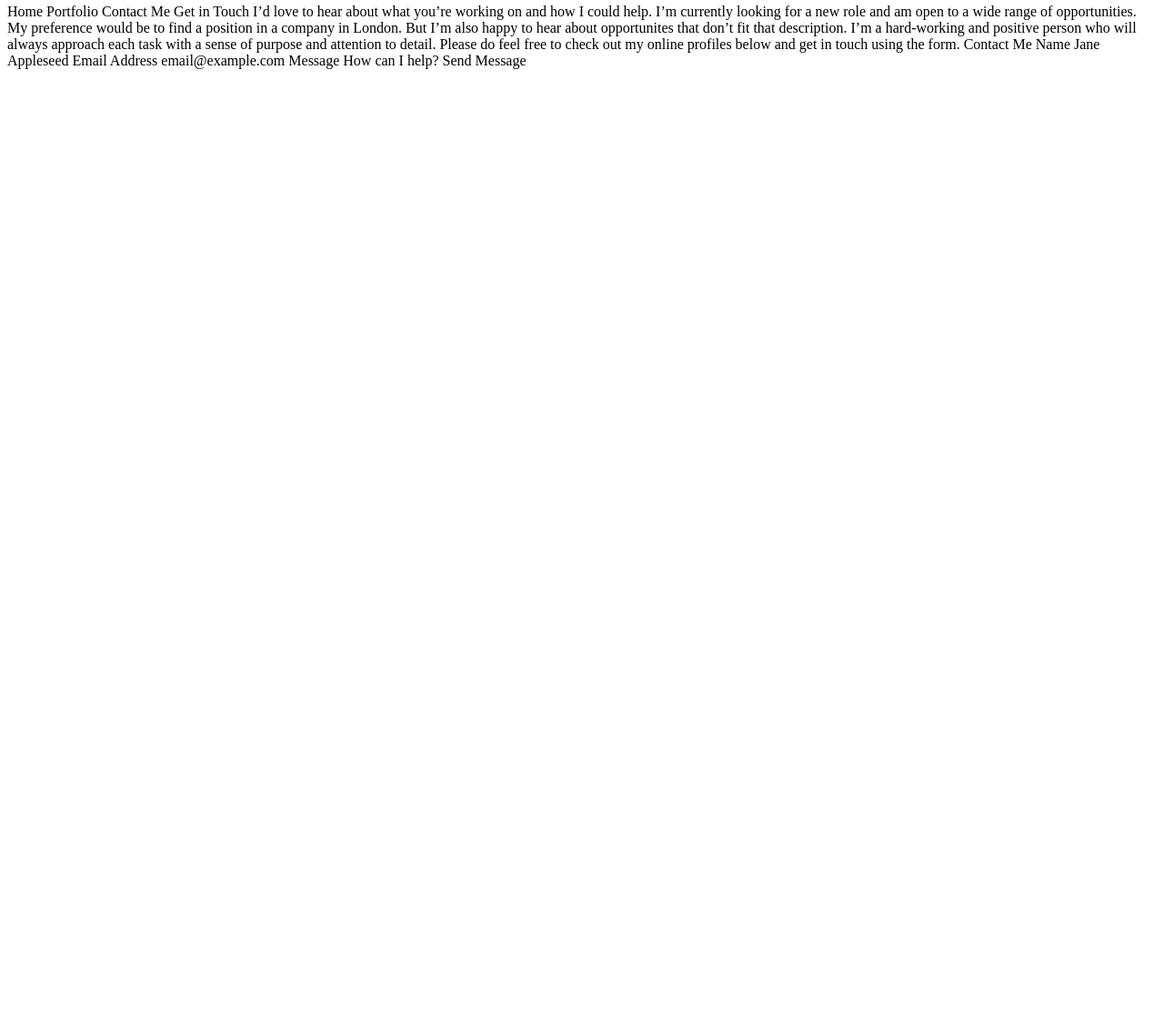
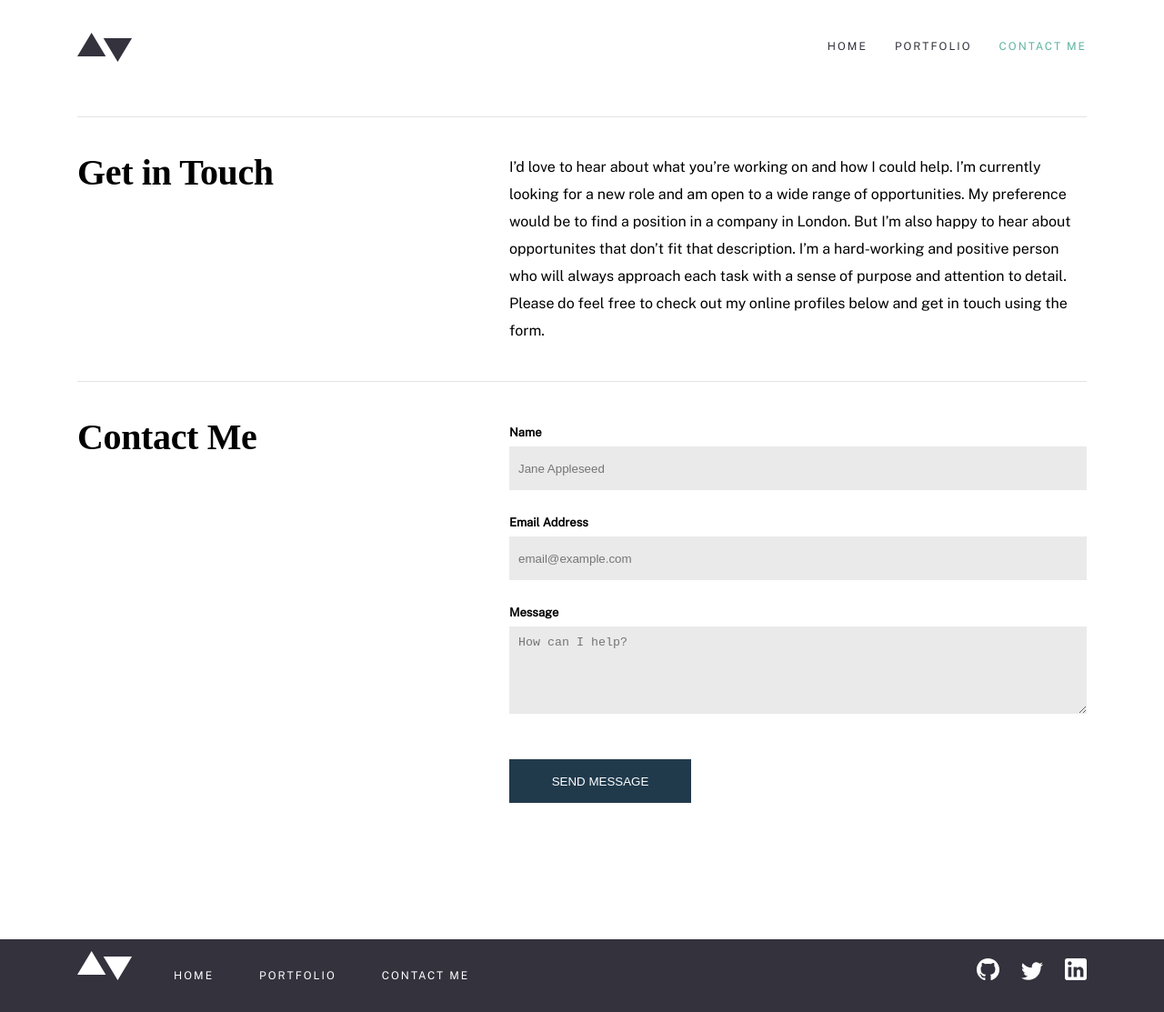
Before and after one commit to Zolfikaar/Minimalist-portfolio-website, a plain HTML site: page starter-code/contact.html in a window 1280 px wide. Shown: the part 4-1117 px from the top of the page at 91% size. Before the commit the page ends 800 px from the top, so only its background shows below. Drawn offline with nearby package versions, Linux system fonts and the light colour scheme; a web font is replaced by a local one.

Commit message:
finishing desktop style of contact page

```diff
--- a/starter-code/contact.html
+++ b/starter-code/contact.html
@@ -1,40 +1,136 @@
 <!DOCTYPE html>
 <html lang="en">
+
 <head>
   <meta charset="UTF-8">
   <meta name="viewport" content="width=device-width, initial-scale=1.0">
 
   <link rel="icon" type="image/png" sizes="32x32" href="./images/favicon-32x32.png">
+  <link rel="stylesheet" href="style.css">
 
-  <title>Frontend Mentor | Contact Me</title>
+  <title>Frontend Mentor | Minimalist Portfolio</title>
 </head>
+
 <body>
 
-  Home
-  Portfolio
-  Contact Me
+  <div class="container">
+    <nav class="navbar">
 
-  Get in Touch
+      <div class="logo">
+        <a href="index.html">
+          <svg xmlns="http://www.w3.org/2000/svg" width="61" height="32">
+            <path fill="#33323D" fill-rule="evenodd"
+              d="M60.082 5.878L44.408 32 28.735 5.878h31.347zM15.673 0l15.674 26.122H0L15.673 0z" />
+          </svg>
+        </a>
+      </div>
+      <ul class="navbar-list">
+        <li class="navbar-list-item "><a href="index.html">Home</a></li>
+        <li class="navbar-list-item "><a href="portfolio.html">Portfolio</a></li>
+        <li class="navbar-list-item active"><a href="contact.html">Contact Me</a></li>
+      </ul>
+    </nav>
+  </div>
 
+  <div class="contact-page">
+
+    <div class="container">
+
+      <hr>
+      <div class="section intro">
+
+        <div class="left-side">
+          <h2>Get in Touch</h2>
+        </div>
+
+        <div class="right-side">
+          <p>
             I’d love to hear about what you’re working on and how I could help. I’m currently
             looking for a new role and am open to a wide range of opportunities. My preference
             would be to find a position in a company in London. But I’m also happy to hear about
             opportunites that don’t fit that description. I’m a hard-working and positive person
             who will always approach each task with a sense of purpose and attention to detail.
             Please do feel free to check out my online profiles below and get in touch using the form.
+          </p>
+        </div>
 
-  Contact Me
+      </div>
 
-  Name
-  Jane Appleseed
 
-  Email Address
-  email@example.com
+      <hr>
+      <div class="section contact-form">
 
-  Message
-  How can I help?
+        <div class="left-side">
+          <h2>Contact Me</h2>
 
-  Send Message
+        </div>
+        <div class="right-side">
+          <form action="">
+            <div class="form-item">
+              <label for="name">Name</label>
+              <input type="text" id="name" placeholder="Jane Appleseed">
+            </div>
+            <div class="form-item">
+              <label for="email">Email Address</label>
+              <input type="email" id="email" placeholder="email@example.com">
+            </div>
+            <div class="form-item">
+              <label for="message">Message</label>
+              <textarea id="message" placeholder="How can I help?"></textarea>
+            </div>
+
+            <button class="btn-primary">Send Message</button>
+          </form>
+        </div>
+
+      </div>
+
+
+    </div>
+
+  </div>
+
+  <footer>
+    <div class="container">
+
+      <div class="footer-navs">
+        <ul class="footer-list">
+          <li class="footer-logo">
+            <svg xmlns="http://www.w3.org/2000/svg" width="61" height="32">
+              <path fill="#fff" fill-rule="evenodd"
+                d="M60.082 5.878L44.408 32 28.735 5.878h31.347zM15.673 0l15.674 26.122H0L15.673 0z" />
+            </svg>
+          </li>
+          <li class="footer-list-item"><a href="index.html">Home</a></li>
+          <li class="footer-list-item"><a href="portfolio.html">Portfolio</a></li>
+          <li class="footer-list-item"><a href="contact.html">Contact Me</a></li>
+        </ul>
+
+        <div class="footer-socials">
+          <span class="footer-socials-item">
+            <svg xmlns="http://www.w3.org/2000/svg" width="25" height="24">
+              <path fill="#fff"
+                d="M12.5 0C5.594 0 0 5.51 0 12.305c0 5.437 3.581 10.048 8.547 11.674.625.116.854-.265.854-.592 0-.292-.01-1.066-.016-2.092-3.477.742-4.21-1.65-4.21-1.65-.569-1.42-1.39-1.8-1.39-1.8-1.133-.764.087-.748.087-.748 1.255.086 1.914 1.268 1.914 1.268 1.115 1.881 2.927 1.338 3.641 1.024.113-.797.434-1.338.792-1.646-2.776-.308-5.694-1.366-5.694-6.08 0-1.343.484-2.44 1.286-3.302-.14-.31-.562-1.562.11-3.256 0 0 1.047-.33 3.437 1.261 1-.273 2.063-.409 3.125-.415 1.063.006 2.125.142 3.125.415 2.375-1.591 3.422-1.261 3.422-1.261.672 1.694.25 2.945.125 3.256.797.861 1.281 1.959 1.281 3.302 0 4.727-2.921 5.767-5.703 6.07.438.369.844 1.123.844 2.276 0 1.647-.016 2.97-.016 3.37 0 .322.22.707.86.584 5-1.615 8.579-6.23 8.579-11.658C25 5.509 19.403 0 12.5 0z" />
+            </svg>
+          </span>
+          <span class="footer-socials-item">
+            <svg xmlns="http://www.w3.org/2000/svg" width="24" height="20">
+              <path fill="#fff"
+                d="M24 2.557a9.83 9.83 0 01-2.828.775A4.932 4.932 0 0023.337.608a9.864 9.864 0 01-3.127 1.195A4.916 4.916 0 0016.616.248c-3.179 0-5.515 2.966-4.797 6.045A13.978 13.978 0 011.671 1.149a4.93 4.93 0 001.523 6.574 4.903 4.903 0 01-2.229-.616c-.054 2.281 1.581 4.415 3.949 4.89a4.935 4.935 0 01-2.224.084 4.928 4.928 0 004.6 3.419A9.9 9.9 0 010 17.54a13.94 13.94 0 007.548 2.212c9.142 0 14.307-7.721 13.995-14.646A10.025 10.025 0 0024 2.557z" />
+            </svg>
+          </span>
+          <span class="footer-socials-item">
+            <svg xmlns="http://www.w3.org/2000/svg" width="24" height="24">
+              <path fill="#fff"
+                d="M21.6 0H2.4C1.08 0 0 1.08 0 2.4v19.2C0 22.92 1.08 24 2.4 24h19.2c1.32 0 2.4-1.08 2.4-2.4V2.4C24 1.08 22.92 0 21.6 0zM7.2 20.4H3.6V9.6h3.6v10.8zM5.4 7.56c-1.2 0-2.16-.96-2.16-2.16 0-1.2.96-2.16 2.16-2.16 1.2 0 2.16.96 2.16 2.16 0 1.2-.96 2.16-2.16 2.16zm15 12.84h-3.6v-6.36c0-.96-.84-1.8-1.8-1.8-.96 0-1.8.84-1.8 1.8v6.36H9.6V9.6h3.6v1.44c.6-.96 1.92-1.68 3-1.68 2.28 0 4.2 1.92 4.2 4.2v6.84z" />
+            </svg>
+          </span>
+        </div>
+      </div>
+
+    </div>
+  </footer>
 
 </body>
+
 </html>
--- a/starter-code/style.css
+++ b/starter-code/style.css
@@ -341,6 +341,11 @@ a{
 .manage-page .previouse-next .next {
   display: flex;
   align-items: center;
+  cursor: pointer;
+}
+.manage-page .previouse-next .previouse:hover .holder span,
+.manage-page .previouse-next .next:hover .holder span{
+  text-decoration: underline;
 }
 .manage-page .previouse-next .previouse .holder
 {
@@ -348,6 +353,46 @@ a{
 }
 .manage-page .previouse-next .next .holder{
   margin-right: 15px;
+}
+
+/* Contact Page */
+.contact-page{
+  margin: 50px 0;
+}
+.contact-page .intro,
+.contact-page .contact-form{
+  display: flex;
+  justify-content: space-between;
+}
+.contact-page .intro .right-side,
+.contact-page .contact-form .right-side{
+  width: 635px;
+}
+.contact-page .contact-form .right-side form .form-item:not(:first-child){
+  margin: 20px 0;
+}
+.contact-page .contact-form .right-side form .form-item label{
+  font-weight: bold;
+  font-size: 13px;
+  line-height: 30px;
+}
+.contact-page .contact-form .right-side form .form-item input{
+  height: 48px;
+}
+.contact-page .contact-form .right-side form .form-item textarea{
+  height: 96px;
+
+}
+.contact-page .contact-form .right-side form .form-item input,
+.contact-page .contact-form .right-side form .form-item textarea{
+  width: 100%;
+  border: none;
+  padding: 10px;
+}
+.contact-page .contact-form .right-side form button{
+  color: #fff;
+  text-transform: uppercase;
+  margin-top: 20px;
 }
 /* Footer */
 footer {
@@ -395,3 +440,17 @@ footer .footer-navs .footer-socials .footer-socials-item svg:hover path{
   fill: var(--primary-cyan);
   cursor: pointer;
 }
+
+
+
+/* mobile screen */
+@media screen and (max-width: 375px) {
+
+
+}
+
+/* tablet screen */
+@media screen and  (max-width: 676px) {
+
+
+}
```
Lines whose indentation alone changed are shown as unchanged.
